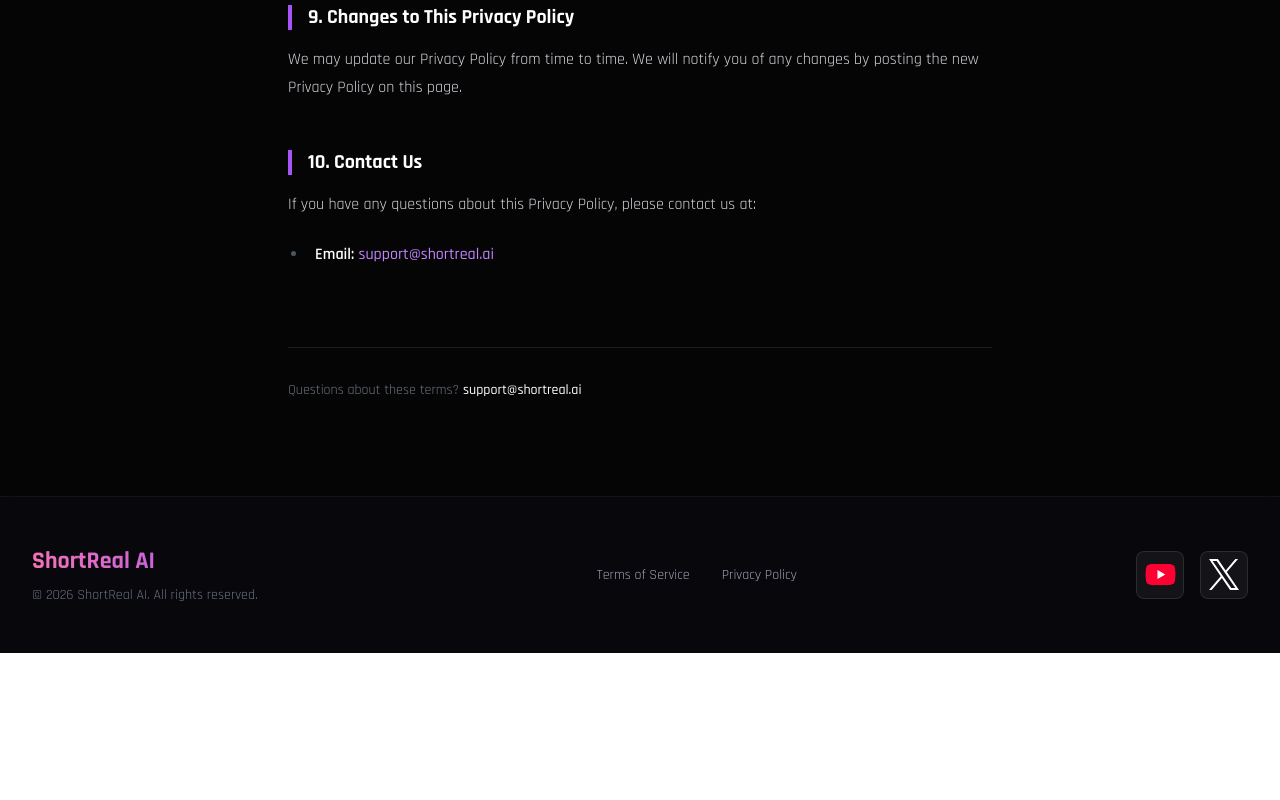
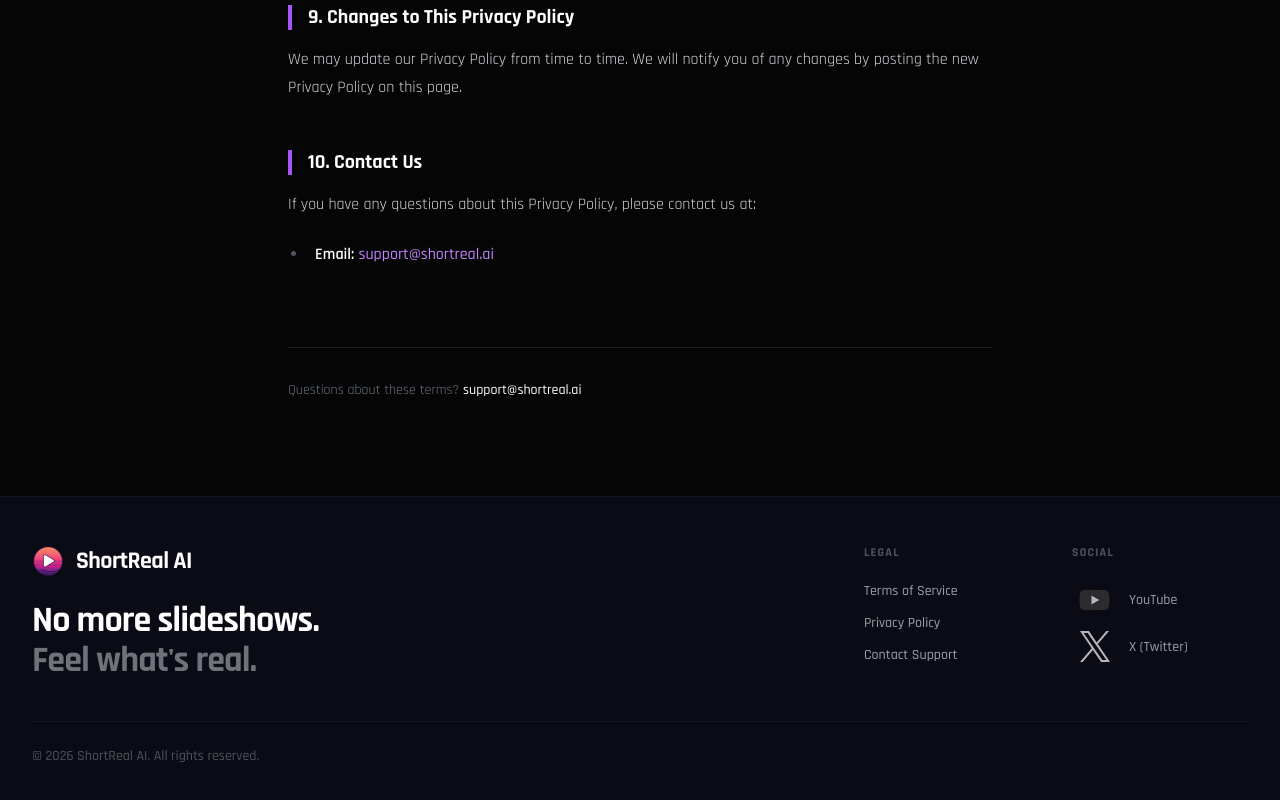
Before and after one commit to lht1324/short_real, a Next.js app: page /legal/privacy in a window 1280 px wide. Shown: the part 2619-3419 px from the top of the page. Before the commit the page ends 3272 px from the top, so only its background shows below. Built offline with nearby package versions, Linux system fonts and the light colour scheme; no server answers.

Commit message:
[Update] [Footer 디자인 업데이트, PricingSection placeholder 업데이트]

```diff
--- a/components/page/landing/pricing-section/PricingSection.tsx
+++ b/components/page/landing/pricing-section/PricingSection.tsx
@@ -32,10 +32,10 @@ function PricingSection({
 
     const gridClass = useMemo(() => {
         const length = productDataList.length;
-        if (length === 0) return "grid-cols-1 md:grid-cols-2 lg:grid-cols-4 max-w-7xl"; // Skeleton state
-        if (length === 1) return "grid-cols-1 max-w-sm";
-        if (length === 2) return "grid-cols-1 md:grid-cols-2 max-w-4xl";
-        if (length === 3) return "grid-cols-1 md:grid-cols-3 max-w-6xl";
+        if (length === 0) return "grid-cols-1 md:grid-cols-2 lg:grid-cols-4"; // Skeleton state
+        if (length === 1) return "grid-cols-1 max-w-sm mx-auto";
+        if (length === 2) return "grid-cols-1 md:grid-cols-2 max-w-4xl mx-auto";
+        if (length === 3) return "grid-cols-1 md:grid-cols-3 max-w-6xl mx-auto";
         return "grid-cols-1 md:grid-cols-2 lg:grid-cols-4";
     }, [productDataList.length]);
 
@@ -87,33 +87,35 @@ function PricingSection({
                         Array.from({ length: 4 }).map((_, i) => (
                             <div
                                 key={i}
-                                className="relative flex flex-col p-6 rounded-3xl border border-white/5 bg-[#0f0f16] h-[580px] overflow-hidden"
+                                className="relative flex flex-col p-6 rounded-3xl border border-white/5 bg-[#0f0f16] overflow-hidden"
                             >
                                 {/* Shimmer Effect */}
                                 <div className="absolute inset-0 bg-gradient-to-tr from-transparent via-white/5 to-transparent -translate-x-full animate-[shimmer_2s_infinite]" />
 
                                 {/* Title Skeleton */}
-                                <div className="w-24 h-6 bg-white/10 rounded mb-10 animate-pulse" />
+                                <div className="w-24 h-6 bg-white/10 rounded mb-4 animate-pulse relative z-10" />
 
                                 {/* Price Skeleton */}
-                                <div className="flex items-baseline gap-2 mb-8">
-                                    <div className="w-32 h-12 bg-white/10 rounded animate-pulse" />
+                                <div className="flex items-baseline gap-2 mb-6 relative z-10">
+                                    <div className="w-32 h-12 sm:h-14 bg-white/10 rounded animate-pulse" />
                                     <div className="w-12 h-4 bg-white/5 rounded animate-pulse" />
                                 </div>
 
                                 {/* Button Skeleton */}
-                                <div className="w-full h-12 bg-white/10 rounded-xl mb-8 animate-pulse" />
+                                <div className="w-full h-12 bg-white/10 rounded-xl mb-8 border border-white/5 animate-pulse relative z-10" />
 
-                                {/* Description Skeleton */}
-                                <div className="w-full h-4 bg-white/5 rounded mb-2 animate-pulse" />
-                                <div className="w-2/3 h-4 bg-white/5 rounded mb-8 animate-pulse" />
+                                {/* Description Skeleton (matches border-t in real card) */}
+                                <div className="border-t border-white/5 pt-6 mb-6 relative z-10">
+                                    <div className="w-full h-4 bg-white/5 rounded mb-2 animate-pulse" />
+                                    <div className="w-2/3 h-4 bg-white/5 rounded animate-pulse" />
+                                </div>
 
-                                {/* Benefits List Skeleton */}
-                                <div className="space-y-4 mt-auto">
-                                    {[1, 2, 3, 4, 5].map((line) => (
-                                        <div key={line} className="flex items-center gap-3">
-                                            <div className="w-4 h-4 rounded-full bg-white/10 animate-pulse shrink-0" />
-                                            <div className="w-full h-3 bg-white/5 rounded animate-pulse" />
+                                {/* Benefits List Skeleton (matches space-y-4 flex-1 in real card) */}
+                                <div className="space-y-4 flex-1 relative z-10">
+                                    {[1, 2, 3, 4, 5, 6, 7].map((line) => (
+                                        <div key={line} className="flex items-start gap-3">
+                                            <div className="w-5 h-5 rounded-md bg-white/10 animate-pulse shrink-0" />
+                                            <div className="w-3/4 h-4 bg-white/5 rounded animate-pulse mt-0.5" />
                                         </div>
                                     ))}
                                 </div>
--- a/components/public/footer/Footer.tsx
+++ b/components/public/footer/Footer.tsx
@@ -1,39 +1,59 @@
-import { memo, useMemo } from "react";
+import { memo } from "react";
 import Image from "next/image";
+import Link from "next/link";
 
 function Footer() {
-    const year = useMemo(() => {
-        return new Date().getFullYear();
-    }, []);
+    const year = new Date().getFullYear();
 
     return (
-        <footer className="py-12 px-4 sm:px-6 lg:px-8 border-t border-white/5 bg-[#0b0b15]/50 backdrop-blur-md">
-            <div className="max-w-7xl mx-auto">
-                <div className="flex flex-col md:flex-row justify-between items-center space-y-6 md:space-y-0">
-                    {/* Logo & Copyright */}
-                    <div className="text-center md:text-left">
-                        <div className="text-2xl font-bold bg-gradient-to-r from-pink-400 to-purple-500 bg-clip-text text-transparent mb-2">
+        <footer className="py-10 md:py-12 px-4 sm:px-6 lg:px-8 border-t border-white/5 bg-[#0b0b15]">
+            <div className="max-w-[1400px] mx-auto">
+                <div className="grid grid-cols-1 md:grid-cols-12 gap-8 mb-10">
+                    {/* Brand Col */}
+                    <div className="md:col-span-6 lg:col-span-8 flex flex-col items-start">
+                        <Link href="/" className="flex items-center space-x-3 group mb-6">
+                            <div className="relative w-8 h-8 transition-transform duration-300 group-hover:scale-110">
+                                <Image
+                                    src="/logo/logo-64.png"
+                                    alt="Short Real"
+                                    fill
+                                    className="object-contain"
+                                />
+                            </div>
+                            <span className="font-black text-2xl text-white tracking-tight">
                                 ShortReal AI
-                        </div>
-                        <p className="text-gray-500 text-sm">
-                            &copy; {year} ShortReal AI. All rights reserved.
+                            </span>
+                        </Link>
+                        <p className="text-2xl md:text-3xl lg:text-4xl font-black text-white max-w-lg tracking-tight leading-[1.1]">
+                            No more slideshows.<br />
+                            <span className="text-zinc-500">Feel what&apos;s real.</span>
                         </p>
                     </div>
 
-                    {/* Links */}
-                    <div className="flex space-x-8 text-sm">
-                        <a href={`https://shortreal.ai/legal/terms`} className="text-gray-400 hover:text-white transition-colors">Terms of Service</a>
-                        <a href={`https://shortreal.ai/legal/privacy`} className="text-gray-400 hover:text-white transition-colors">Privacy Policy</a>
+                    {/* Links Col */}
+                    <div className="md:col-span-3 lg:col-span-2 flex flex-col space-y-3">
+                        <span className="text-xs font-bold tracking-widest text-zinc-600 uppercase mb-2">Legal</span>
+                        <Link href="/legal/terms" className="text-zinc-400 hover:text-white transition-colors font-medium text-sm w-fit">
+                            Terms of Service
+                        </Link>
+                        <Link href="/legal/privacy" className="text-zinc-400 hover:text-white transition-colors font-medium text-sm w-fit">
+                            Privacy Policy
+                        </Link>
+                        <a href="mailto:support@shortreal.ai" className="text-zinc-400 hover:text-white transition-colors font-medium text-sm w-fit">
+                            Contact Support
+                        </a>
                     </div>
 
-                    {/* Social Links */}
-                    <div className="flex space-x-4">
+                    {/* Social Col */}
+                    <div className="md:col-span-3 lg:col-span-2 flex flex-col space-y-3">
+                        <span className="text-xs font-bold tracking-widest text-zinc-600 uppercase mb-2">Social</span>
                         <a
                             href="https://www.youtube.com/@ShortRealAI"
                             target="_blank"
                             rel="noopener noreferrer"
-                            className="w-12 h-12 bg-white/5 border border-white/10 rounded-lg flex items-center justify-center hover:bg-white/10 hover:border-white/20 transition-all"
+                            className="flex items-center space-x-3 text-zinc-400 hover:text-white transition-colors font-medium text-sm w-fit group"
                         >
+                            <div className="w-[45px] flex items-center justify-center relative grayscale opacity-70 group-hover:grayscale-0 group-hover:opacity-100 transition-all">
                                 <Image
                                     src="/icons/youtube-logo.png"
                                     alt="ShortReal AI YouTube"
@@ -41,13 +61,16 @@ function Footer() {
                                     height={40}
                                     className="object-contain"
                                 />
+                            </div>
+                            <span>YouTube</span>
                         </a>
                         <a
                             href="https://x.com/shortrealAI"
                             target="_blank"
                             rel="noopener noreferrer"
-                            className="w-12 h-12 bg-white/5 border border-white/10 rounded-lg flex items-center justify-center hover:bg-white/10 hover:border-white/20 transition-all"
+                            className="flex items-center space-x-3 text-zinc-400 hover:text-white transition-colors font-medium text-sm w-fit group"
                         >
+                            <div className="w-[45px] flex items-center justify-center relative grayscale opacity-70 group-hover:grayscale-0 group-hover:opacity-100 transition-all">
                                 <Image
                                     src="/icons/x-logo.svg"
                                     alt="ShortReal AI X"
@@ -55,8 +78,16 @@ function Footer() {
                                     height={30}
                                     className="object-contain"
                                 />
+                            </div>
+                            <span>X (Twitter)</span>
                         </a>
                     </div>
+                </div>
+
+                <div className="pt-6 border-t border-white/5 flex flex-col md:flex-row justify-between items-center gap-4">
+                    <p className="text-zinc-600 text-sm font-medium">
+                        &copy; {year} ShortReal AI. All rights reserved.
+                    </p>
                 </div>
             </div>
         </footer>
```
Lines whose indentation alone changed are shown as unchanged.
